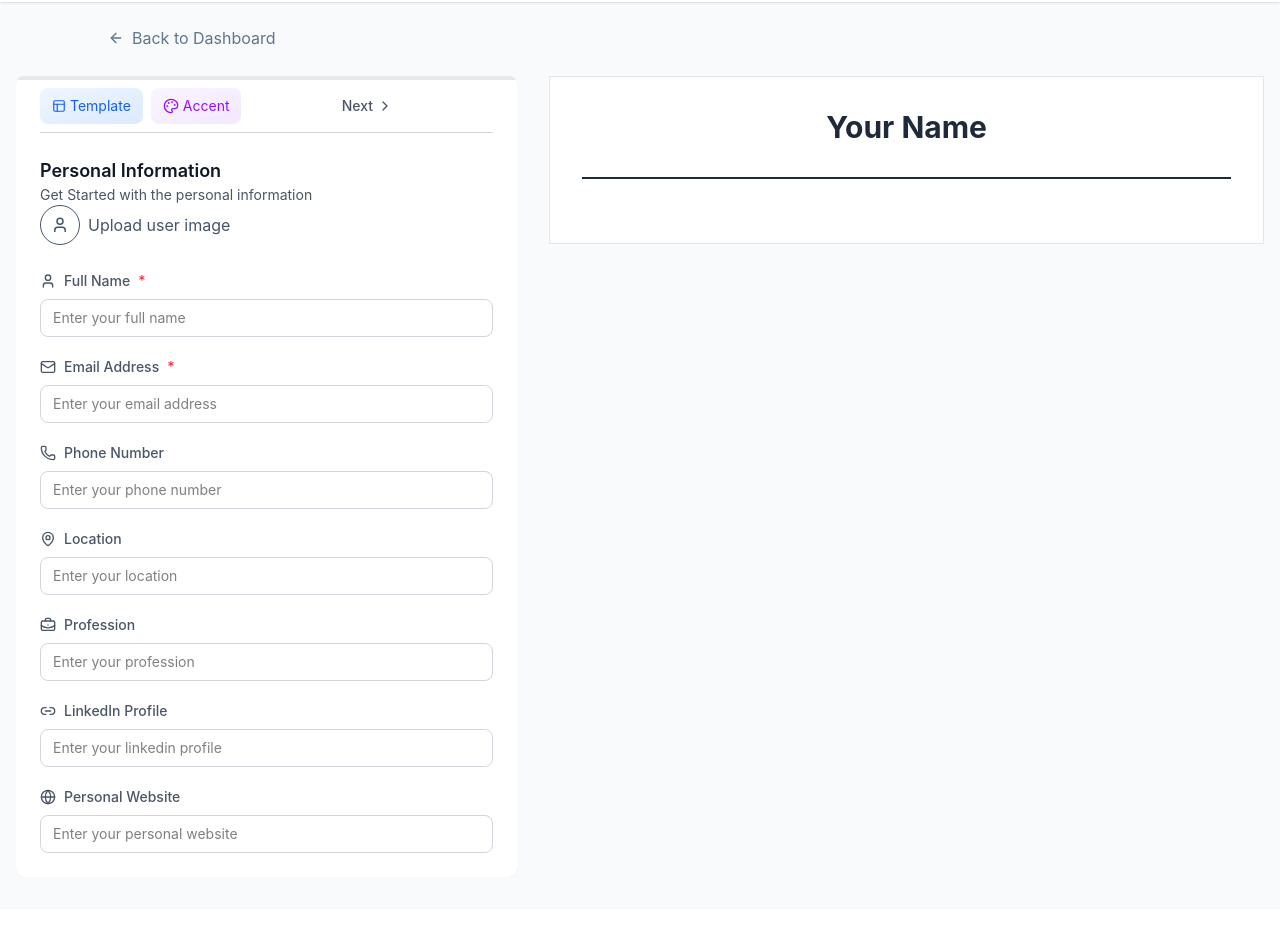
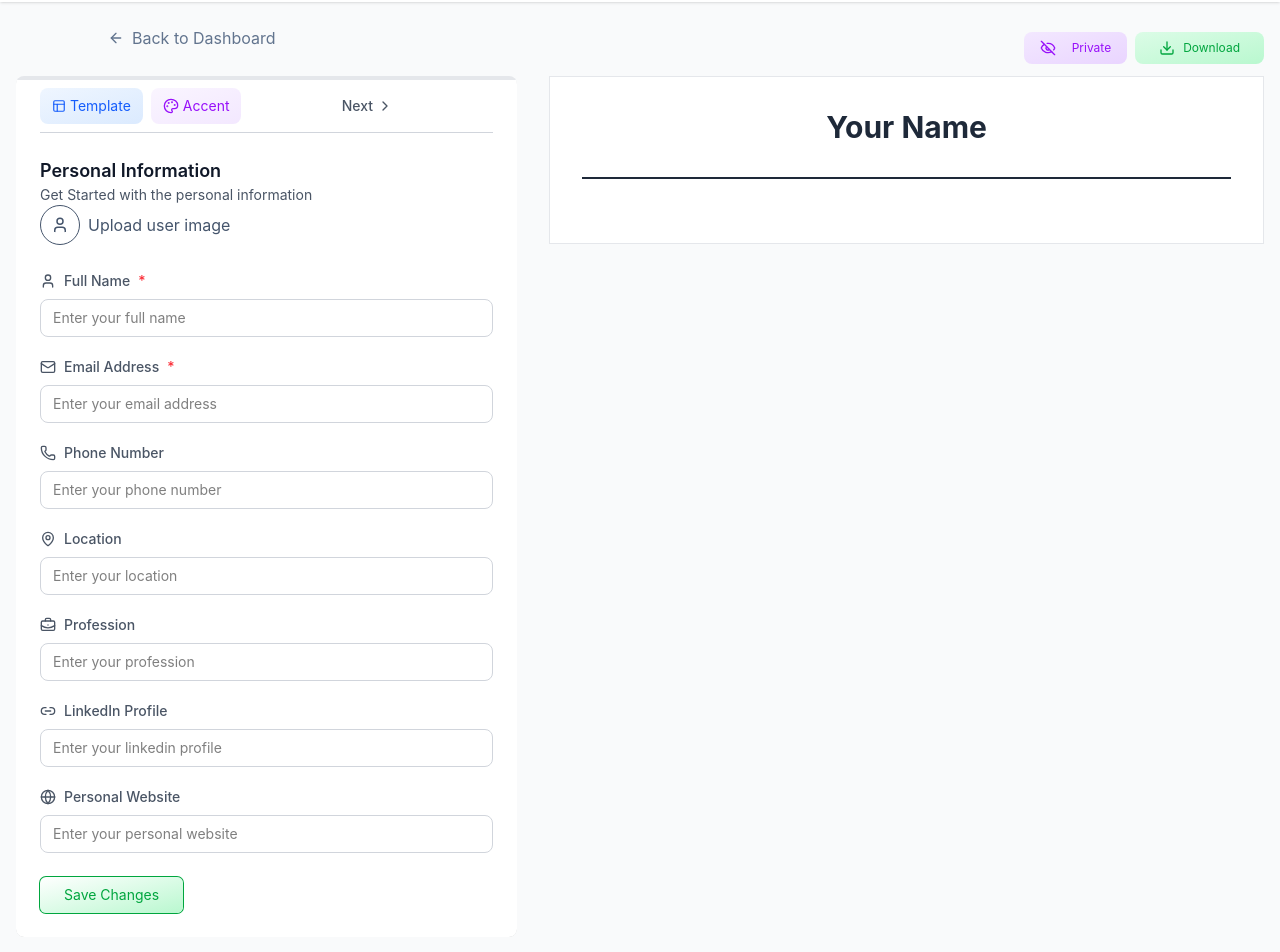
Before and after one commit to pawarradhika/CareerCraft-AI-, a React (Vite) app: page /app/builder/1 in a window 1280 px wide. Shown: the part 70-1022 px from the top of the page. Before the commit the page ends 979 px from the top, so only its background shows below. Built offline with nearby package versions, Linux system fonts and the light colour scheme.

Commit message:
update files

```diff
--- a/src/pages/ResumeBuilder.jsx
+++ b/src/pages/ResumeBuilder.jsx
@@ -5,12 +5,17 @@
 
 import {
   ArrowLeftIcon,
+  BookDownIcon,
   Briefcase,
   ChevronLeft,
   ChevronRight,
+  DownloadIcon,
+  EyeIcon,
+  EyeOffIcon,
   FileText,
   Folder,
   GraduationCap,
+  Share2Icon,
   Sparkles,
   User,
 } from 'lucide-react'
@@ -138,6 +143,9 @@
       )}
 
   </div>
+  <button className='bg-gradient-to-br from-greeen-100 to-green-200 ring-green-30 text-green-600 ring hover:ring-green-400 transition-all rounded-md px-6 py-2 mt-6 text-sm'>
+    Save Changes
+  </button>
 </div>
           </div>
 
@@ -146,16 +154,32 @@
 
         {/*Right Panel-Preview*/}
         <div className='lg:col-span-7 max-lg:mt-6'>
-<div>
-  <div>
+
+  <div className='relative w-full'>
+    <div className='absolute bottom-3 left-0 right-0 flex items-center justify-end gap-2'>
+      {resumeData.public && (
+        <button className='flex items-center p-2 px-4 gap-2 text-xs bg-gradient-to-br from-blue-100 to-blue-200 text-blue-600 rounded-lg ring-blue-300 hover:ring transition-colors'>
+          <Share2Icon className='size-4'/>
+          </button>
+      )}
+<button className='flex items-center p-2 px-4 gap-4 text-xs bg-gradient-to-br from-purple-100 to-purple-200 text-purple-600 ring-purple-300 rounded-lg hover:ring transition-colors'>
+  {resumeData.public ? < EyeIcon className='size-4'/> : <EyeOffIcon className='size-4'/>}
+  {resumeData.public ? 'Public' : 'Private'}
+</button>
+<button className='flex items-center gap-2 px-6 py-2 text-xs bg-gradient-to-br from-green-100 to-green-200 text-green-600 rounded-lg ring-green-300 hover:ring transition-colors'>
+  <DownloadIcon className='size-4' /> Download
+
+</button>
+
+      </div>
+     </div>
     <ResumePreview data={resumeData} template={resumeData.template} accentColor={resumeData.accent_color}/>
-  </div>
+
 </div>
         </div>
       </div>
-    </div>
-  </>
-)
+    </>
+    )
 }
 
 export default ResumeBuilder
```
